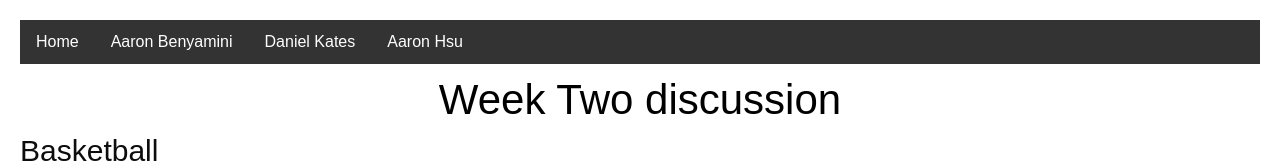
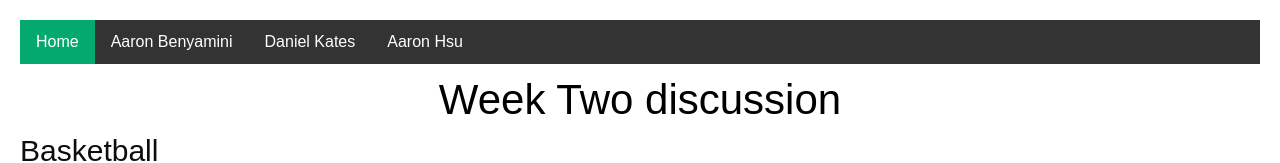
Before and after one commit to benyaminiaaron/339week3, a plain HTML site: page index.html in a window 1280 px wide. Shown: the top 163 px of the page. Drawn offline with Linux system fonts and the light colour scheme.

Commit message:
Update index.html

```diff
--- a/index.html
+++ b/index.html
@@ -16,7 +16,7 @@
     <header>
         <nav>
             <ul>
-                <li><a href = "index.html">Home</a></li>
+                <li class = "active"><a href = "index.html">Home</a></li>
                 <li><a href = "aaronben.html">Aaron Benyamini</a></li>
                 <li><a href = "daniel.html">Daniel Kates</a></li>
                 <li><a href = "aaronh.html">Aaron Hsu</a></li>
```
